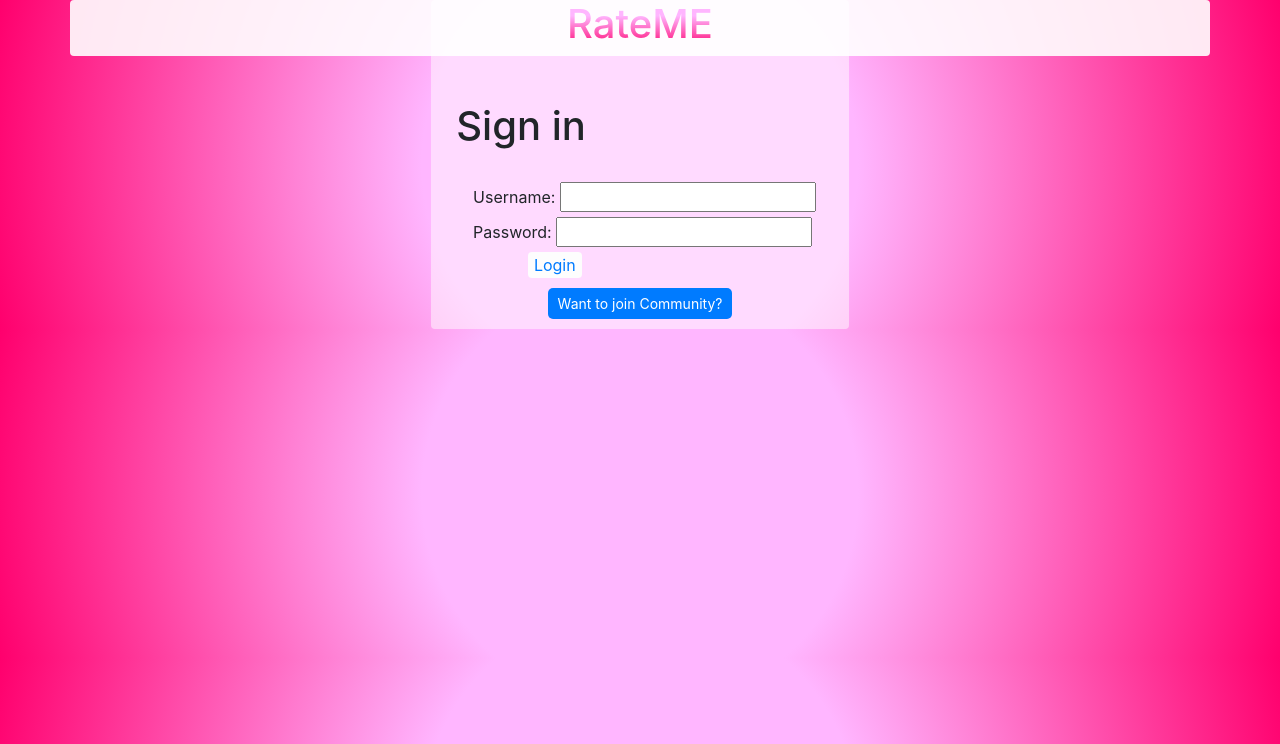
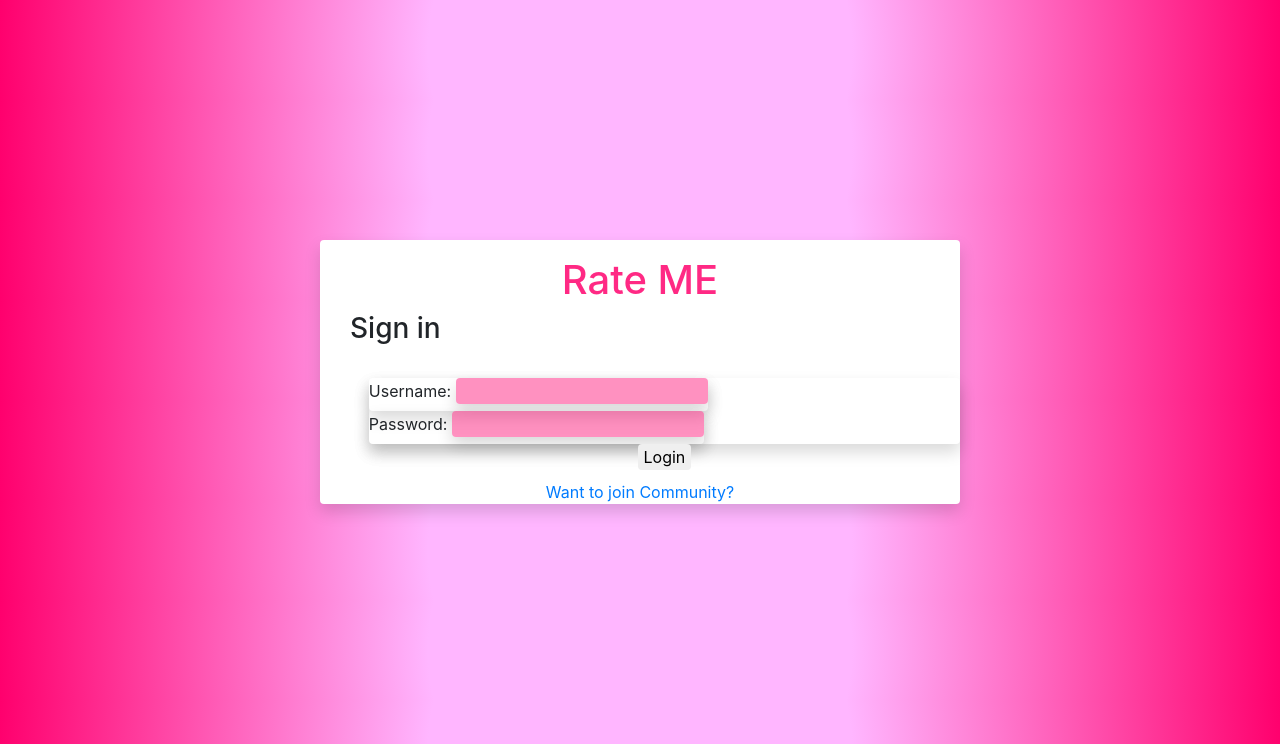
Before and after one commit to CyberHummel/Rate-ME, a PHP site: page / in a window 1280 px wide. Shown: the top 744 px of the page. Run offline with PHP 8.4, Linux system fonts and the light colour scheme.

Commit message:
Some CSS improvements and Profile Page Posts

```diff
--- a/App/design.css
+++ b/App/design.css
@@ -20,10 +20,15 @@
 
 
 #central_panel {
-    background-color: rgba(255, 255, 255, 0.5);
-    padding: 10px;
+    background-color: rgba(255, 255, 255);
     width: fit-content;
-    margin: 0 auto;
+    top: 30%;
+    position: absolute;
+    -ms-transform: translateY(-50%);
+    transform: translateY(-50%);
+    left: 50%;
+    -ms-transform: translateX(-50%);
+    transform: translateX(-50%);
 }
 
 .post {
--- a/App/home.css
+++ b/App/home.css
@@ -10,10 +10,8 @@
 }
 
 .rate-me_headline {
-    background: -webkit-linear-gradient(rgba(255, 182, 255, 1) 33%, rgba(255, 0, 109, 1));
     background-clip: border-box;
-    -webkit-background-clip: text;
-    -webkit-text-fill-color: transparent;
+    color: rgba(255, 0, 109, 0.84);
 }
 
 .round {
--- a/App/index.php
+++ b/App/index.php
@@ -7,7 +7,7 @@
     <link rel="stylesheet" type="text/css" href="design.css">
     <link rel="stylesheet" type="text/css" href="home.css">
 </head>
-<body class="backround">
+<body class="backround text-center" style="height: 100px">
 <?php
 session_start();
 // generell blackbox autocomplete m schnerller zu schreiben ~ marius
@@ -68,28 +68,38 @@ $conn->close();
 ?>
 
 <!-- headline banner -->
-<div class="fixed-top container rounded" style="background-color:rgba(255,255,255,0.9)">
-    <h1 class="h1 text-center rate-me_headline">RateME</h1>
-</div>
 
-<div id="central_panel" class="rounded container">
-    <div class="container text-left rounded">
-        <h1 style="margin-top: 25%">Sign in</h1>
+
+<div id="central_panel" class="rounded container align-self-center shadow">
+    <div class="container text-left rounded mt-xl-3">
+        <h1 class="rate-me_headline text-center" style="background-color: white">Rate ME</h1>
+        <h3 class="mt-xl-2" style="">Sign in</h3>
         <br>
     </div>
     <!-- Anmeldeformular -->
     <form action="<?php echo htmlspecialchars($_SERVER["PHP_SELF"]); ?>" method="post" style="margin-left: 8%;">
-        <label for="username">Username:</label>
-        <input id="username" name="username" required type="text"/>
-        <br>
-        <label for="password">Password: </label>
-        <input id="password" name="password" required type="password"/>
+        <div class="row rounded shadow">
+            <div class="rounded shadow">
+                <label for="username">Username:</label>
+                <input id="username" name="username" required type="text" class="shadow rounded" style="border-width: 0; background-color: rgba(255,78,153,0.62)"/>
+            </div>
+            <br>
+            <div class="rounded shadow">
+                <label for="password">Password: </label>
+                <input id="password" name="password" required type="password" class="shadow rounded" style="border-width: 0; background-color: rgba(255,78,153,0.62)"/>
+            </div>
+
+        </div>
+
+        <input name="login" type="submit" value="Login" class="button rounded"
+               style="border-width: 0"     />
+
+
         <!-- wennn das hier gedrückt wird passiert nichts -->
-        <input name="login" type="submit" value="Login" class="button button-primary rounded"
-               style="margin-left: 15%; color: #007bff; border-width: 0; background-color: rgb(253,253,253)"/>
+
     </form>
     <div class="button-container">
-        <a href="../Backend/register.php" class="small-button">Want to join Community?</a>
+        <a href="register.php" class="mb-lg-5 mt-2">Want to join Community?</a>
     </div>
 
 
```
